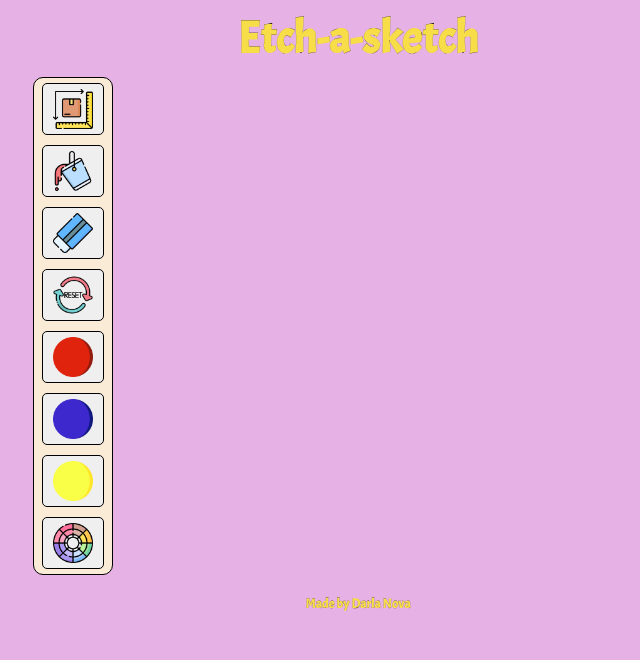
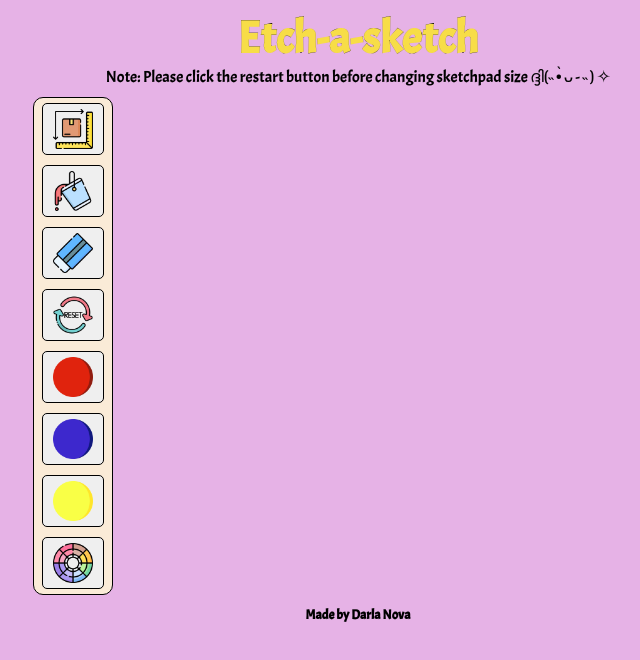
Before and after one commit to novadar-star/etch-a-sketch, a plain HTML site: page index.html in a window 1280 px wide. Shown: the whole page, without its empty margins (282-922 px from the left). Drawn offline with Linux system fonts and the light colour scheme.

Commit message:
Finalized the UI

```diff
--- a/index.html
+++ b/index.html
@@ -11,6 +11,8 @@
     </head>
     <body>
         <h1>Etch-a-sketch</h1>
+        <p id="note">Note: Please click the restart button before changing sketchpad size ദ്ദി(˵ •̀ ᴗ - ˵ ) ✧</p>
+
 
         <div class="outer">
         <div class="features-container panel">
--- a/js.js
+++ b/js.js
@@ -11,11 +11,11 @@ function askDiv(){
 }
 
 
-//size =  askDiv()
-//need to return huhu
-document.querySelector(".size").onclick = function(){ //once button is clickthe function changetoblue is activated
+document.querySelector(".size").onclick = function(){
     size = askDiv()
- createDiv(size)
+    createDiv(size)
+
+
 }
 
 
--- a/style.css
+++ b/style.css
@@ -100,6 +100,10 @@ ADD SHADOW TO COXNTAINER
 }
 
 h5 {
-    margin: 10px;
+    margin: 1px;
     text-align: center;
 }
+
+#note, h5 {
+    color: black;
+}
```
